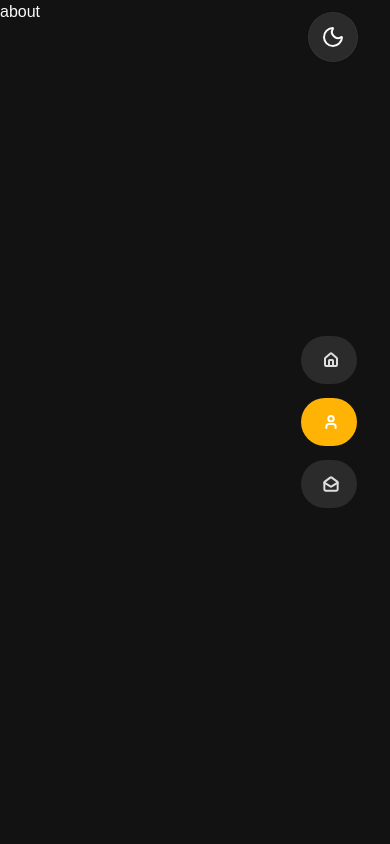
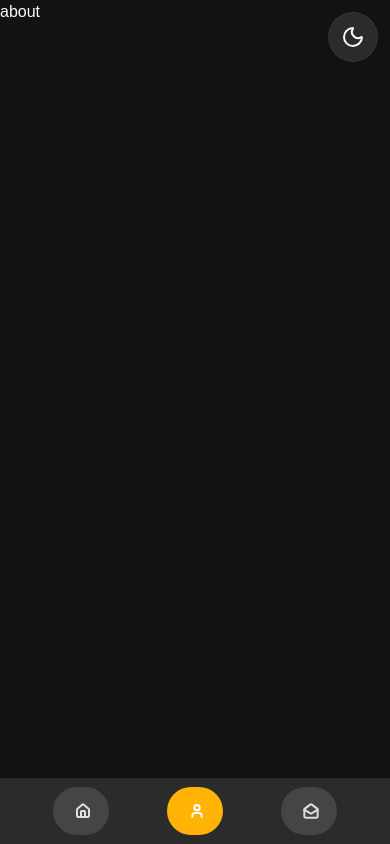
Before and after one commit to PrakashShirpali/portfolio, a React (Vite) app: page /portfolio/about in a window 390 px wide. Built offline with nearby package versions, Linux system fonts and the light colour scheme.

Commit message:
added responsiveness to home page

```diff
--- a/src/components/mode-toggle.tsx
+++ b/src/components/mode-toggle.tsx
@@ -17,7 +17,7 @@ export function ModeToggle() {
     <Button
       variant="outline"
       size="icon-lg"
-      className="relative"
+      className="relative max-md:fixed max-md:top-3 max-md:right-3"
       onClick={toggleTheme}
     >
       <Sun className="h-8 w-8 scale-100 rotate-0 transition-all dark:scale-0 dark:-rotate-90 size-0.5" />
--- a/src/components/ui/button.tsx
+++ b/src/components/ui/button.tsx
@@ -10,7 +10,7 @@ const buttonVariants = cva(
     variants: {
       variant: {
         mine: "bg-mtheme rounded-full bold",
-        default: "bg-icon-background text-icon-foreground hover:bg-mtheme hover:text-white",
+        default: "max-md:bg-icon-background-md bg-icon-background text-icon-foreground hover:bg-mtheme hover:text-white",
         outline:
           "border-border bg-icon-background shadow-xs hover:bg-muted hover:text-foreground aria-expanded:bg-muted aria-expanded:text-foreground dark:border-input dark:hover:bg-input/50 p-6 rounded-full",
         secondary:
--- a/src/index.css
+++ b/src/index.css
@@ -12,6 +12,8 @@
   --color-mtheme: var(--mtheme);
   --color-icon-background: var(--icon-background);
   --color-icon-foreground: var(--icon-foreground);
+  --color-icon-background-md: var(--icon-background-md);
+  --color-nav-background: var(--nav-background);
 
   /* default */
   --font-heading: var(--font-sans);
@@ -63,6 +65,8 @@
   --mtheme: oklch(0.82 0.17 78.45);
   --icon-background: oklch(0.95 0 0);
   --icon-foreground: oklch(0.51 0 0);
+  --icon-background-md: oklch(0.95 0 0);
+  --nav-background: oklch(1 0 0);
 
   --font-open: Open Sans, sans-serif;
   --font-poppin: Poppins, sans-serif;
@@ -109,6 +113,9 @@
   --mtheme: oklch(0.82 0.17 78.45);
   --icon-background: oklch(0.29 0 0);
   --icon-foreground: oklch(0.9 0 0);
+  --nav-background: oklch(0.29 0 0);
+
+  --icon-background-md: oklch(0.39 0 0);
 
   /* default */
   --background: oklch(0.145 0 0);
--- a/src/layouts/MainLayout.tsx
+++ b/src/layouts/MainLayout.tsx
@@ -7,7 +7,7 @@ const MainLayout = () => {
   return (
     <>
       <PageTransition>
-        <div className="min-h-screen flex bg-pbackground">
+        <div className="min-h-screen flex bg-pbackground max-md:flex-col">
           <main className="flex-1 flex">
             <Outlet />
           </main>
--- a/src/layouts/Navbar.tsx
+++ b/src/layouts/Navbar.tsx
@@ -12,13 +12,13 @@ const Navbar = () => {
   ];
 
   const base = "rounded-full pr-4.5 py-6";
-  const active = "bg-mtheme text-white";
+  const active = "bg-mtheme max-md:bg-mtheme text-white";
   const inactive = "";
 
   return (
-    <div className="flex flex-col gap-y-8 pr-8 py-3 w-28 relative items-end">
+    <div className="flex flex-col gap-y-8 pr-8 py-3 w-28 relative items-end max-md:pr-0 max-md:w-full">
       <ModeToggle />
-      <ul className="absolute top-1/2 -translate-y-1/2 flex flex-col gap-y-3 items-end">
+      <ul className="absolute top-1/2 -translate-y-1/2 flex flex-col gap-y-3 items-end max-md:fixed max-md:bottom-0 max-md:top-auto max-md:translate-y-0 max-md:flex-row max-md:gap-x-3 max-md:bg-nav-background max-md:shadow-[0_0_47px_oklch(0.9_0_0)] dark:shadow-none max-md:w-full max-md:justify-evenly max-md:z-10 max-md:p-2">
         {navItems.map((item) => {
           const Icon = item.icon;
 
--- a/src/pages/Home.tsx
+++ b/src/pages/Home.tsx
@@ -1,6 +1,6 @@
 import { Card } from "@/components/ui/card";
 import { ArrowRight, Minus } from "lucide-react";
-import prakashS from "@/assets/images/prakashS.jpeg"
+import prakashS from "@/assets/images/prakashS2.jpeg"
 import { Button } from "@/components/ui/button";
 import { Link } from "react-router-dom";
 
@@ -9,23 +9,23 @@ const Home = () => {
   return (
     <>
 
-      <div className="flex-1 flex items-center justify-around">
+      <div className="relative flex-1 flex items-center justify-around max-md:flex-col max-md:justify-start max-md:p-3">
 
-        <div className="diagonal bg-mtheme absolute inset-0 max-sm:hidden"></div>
+        <div className="diagonal bg-mtheme absolute inset-0 max-md:hidden"></div>
 
-        <Card className="w-1/3 h-10/12 relative dark:shadow-[0_0_7px_oklch(0_0_0/0.9)]">
-          <img className="h-full" src={prakashS} alt="prakash pic" />
+        <Card className="w-1/3 relative aspect-3/4 dark:shadow-[0_0_7px_oklch(0_0_0/0.9)] max-md:rounded-full max-md:w-64 max-md:h-64">
+          <img className="w-full h-full object-cover" src={prakashS} alt="prakash pic" />
         </Card>
 
-        <div className="w-2/5 ">
-          <h1 className="text-mtheme flex items-center uppercase font-bold text-4xl font-(family-name:--font-poppin)">
-            <Minus size={64} />
+        <div className="w-2/5 max-md:w-auto max-md:flex max-md:flex-col max-md:items-center max-md:p-4">
+          <h1 className="text-mtheme flex items-center uppercase font-bold text-4xl font-(family-name:--font-poppin) max-sm:text-3xl max-md:text-center">
+            <Minus className="max-md:hidden" size={64} />
             I'm Prakash Shirpali.
           </h1>
-          <span className="uppercase font-bold text-4xl text-pforeground font-(family-name:--font-poppin)">
+          <span className="uppercase font-bold text-4xl text-pforeground font-(family-name:--font-poppin) max-sm:text-3xl max-md:text-center">
             Full Stack Developer
           </span>
-          <p className="leading-8 my-6 text-base text-pforeground font-(family-name:--font-open)">
+          <p className="leading-8 my-6 text-base text-pforeground font-(family-name:--font-open) max-md:px-4 max-md:text-center">
             I'm an Indian based full stack developer focused on crafting clean & user‑friendly experiences, I am passionate about building excellent software that improves the lives of those around me.
           </p>
           <Link
--- a/vite.config.ts
+++ b/vite.config.ts
@@ -12,4 +12,7 @@ export default defineConfig({
       "@": path.resolve(__dirname, "./src"),
     },
   },
+  server: {
+    host: true,
+  },
 });
```
Also changed, not shown: src/assets/images/demopic.jpg (deleted), src/assets/images/prakashS.jpeg (deleted).
